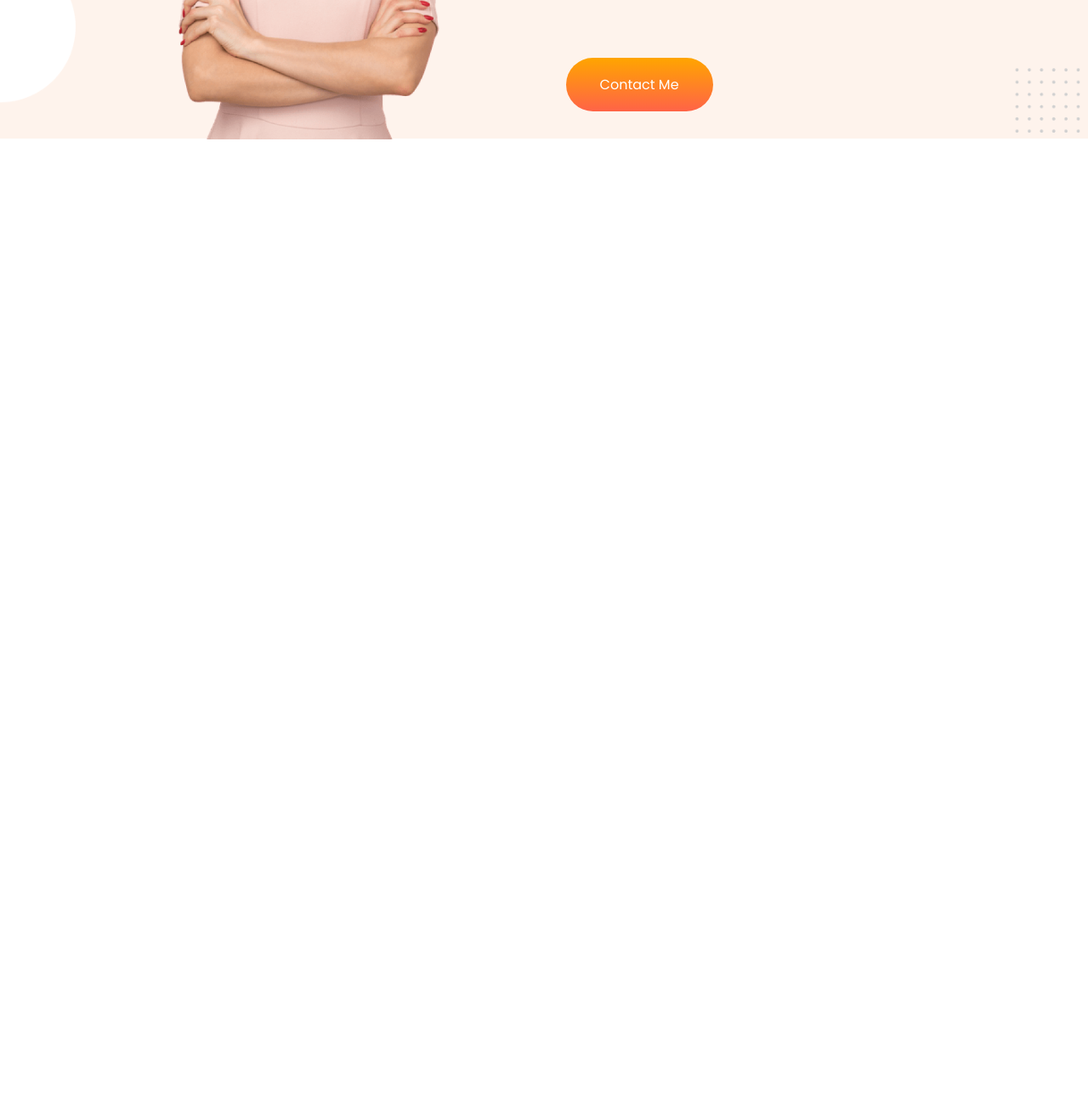
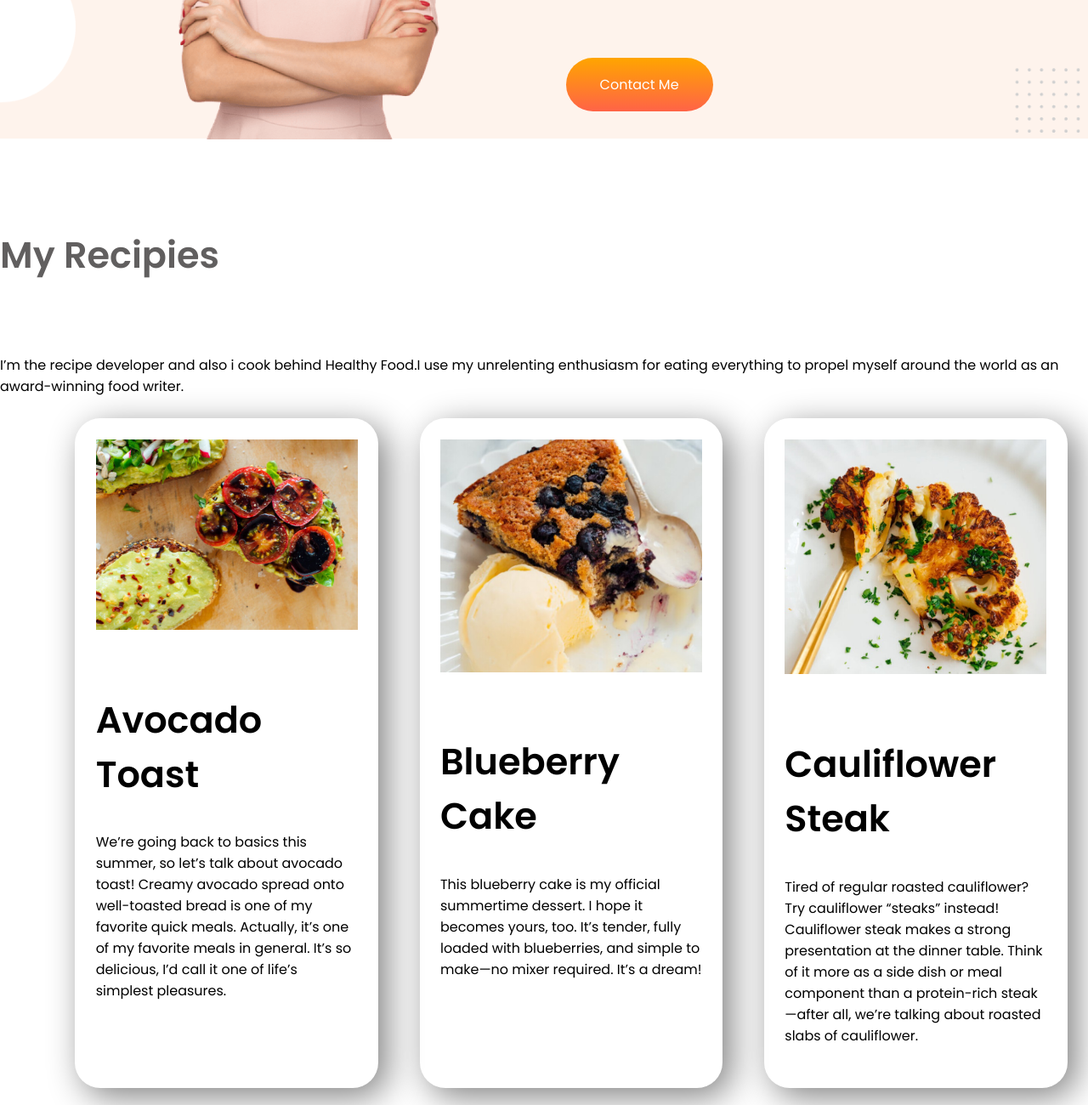
Before and after one commit to samia002/Healthy-Food, a plain HTML site: page index.html in a window 1280 px wide. Shown: the part 1296-2596 px from the top of the page at 85% size. Before the commit the page ends 1528 px from the top, so only its background shows below. Drawn offline with Linux system fonts and the light colour scheme.

Commit message:
box-added

```diff
--- a/index.html
+++ b/index.html
@@ -36,6 +36,8 @@
             <img src="images/female/Group 8425.png">
         </div>
 </section>
+
+
 <section class="About-Me">
     <div class="half-width">
         <img src="images/female/Person Image.png">
@@ -57,6 +59,64 @@
 
 </section>
 
+
+<section class="My-Recipies">
+    <div class="My-Recipies-Headline">
+        <h2><span class="Dark-Grey" id="my-recipies-centered" style="text-align: center;">My Recipies</span></h2><br>
+
+        <p style="color: rgb(97, 95, 95); text-align: center;">
+        <h4>
+            I’m the recipe developer and also i cook behind Healthy Food.I use my
+            unrelenting enthusiasm for eating everything to propel myself around the world as an award-winning food
+            writer.
+        </h4>
+        </p>
+
+    </div>
+</section>
+
+<section class="My-Recipies-Headline">
+
+    <div class="flexible-container">
+        <div class="Reciepe-item half-width" id="avocado-reciepe-1">
+            <img src="images/food/avocado-toast-with-tomatoes-balsamic-vinegar-basil-768x559.jpg">
+            <h2>Avocado Toast</h2>
+            <p style="color: rgb(97, 95, 95);">
+            <h4>
+                We’re going back to basics this summer, so let’s talk about avocado
+                toast! Creamy avocado spread onto well-toasted bread is one of my favorite quick meals. Actually, it’s
+                one of my favorite meals in general. It’s so delicious, I’d call it one of life’s simplest pleasures.
+            </h4>
+            </p>
+        </div>
+
+
+        <div class="Reciepe-item half-width" id="cake-reciepe-2">
+            <img src="images/food/2nd recipie.jpg">
+            <h2>Blueberry Cake</h2>
+            <p style="color: rgb(97, 95, 95);">
+            <h4>
+                This blueberry cake is my official summertime dessert. I hope it becomes yours, too. It’s tender, fully
+                loaded with blueberries, and simple to make—no mixer required. It’s a dream!
+            </h4>
+            </p>
+        </div>
+
+
+        <div class="Reciepe-item half-width" id="steak-reciepe-2">
+            <img src="images/food/3rd recipie.jpg">
+            <h2>Cauliflower Steak</h2>
+            <p style="color: rgb(97, 95, 95);">
+            <h4>Tired of regular roasted cauliflower? Try cauliflower “steaks” instead! Cauliflower steak makes a strong
+                presentation at the dinner table. Think of it more as a side dish or meal component than a protein-rich
+                steak—after all, we’re talking about roasted slabs of cauliflower.
+            </h4>
+            </p>
+        </div>
+
+    </div>
+</section>
+
 </body>
 
 </html>
--- a/style.css
+++ b/style.css
@@ -2,10 +2,8 @@ body{
     font-family: 'Poppins', sans-serif;
 margin: 0%;
 }
-
 h1{
     font-size: 60px;
-
 }
 h2{
     font-size: 43px;
@@ -16,7 +14,6 @@ h4{
 }
 p{
     font-size: 25px;
-
 }
 .orange-color{
     color: rgb(245, 146, 17);
@@ -26,7 +23,6 @@ p{
 }
 section{
     display: flex;
-
 }
 
 .half-width{
@@ -58,6 +54,7 @@ padding-bottom: 10%;
     display: flex;
     padding-left: 5%;
     margin-bottom:20px;
+
 }
 .About-Me{
     background-image: url(images/shapes/7.png);
@@ -69,3 +66,19 @@ padding-bottom: 10%;
     width: 50%;
 padding-left: 30%;
 }
+#my-recipies-centered{
+    text-align: center;
+}
+
+.Reciepe-item{
+width: 40%;
+margin-left: 2%;
+margin-right: 2%;
+border: 10px;
+padding-left: 2%;
+padding-right: 2%;
+padding-top: 2%;
+padding-bottom: 2%;
+border-radius: 30px;
+box-shadow: 10px 10px 40px grey;
+}
```
Also changed, not shown: images/food/2nd recipie.jpg (added), images/food/3rd recipie.jpg (added), images/food/avocado-toast-recipe-3-768x1151.jpg (added), images/food/avocado-toast-with-tomatoes-balsamic-vinegar-basil-768x559.jpg (added), images/food/blueberry-cake-recipe-4-2-768x1155.jpg (added), images/food/cauliflower-steak-with-gremolata-768x1157.jpg (added).
